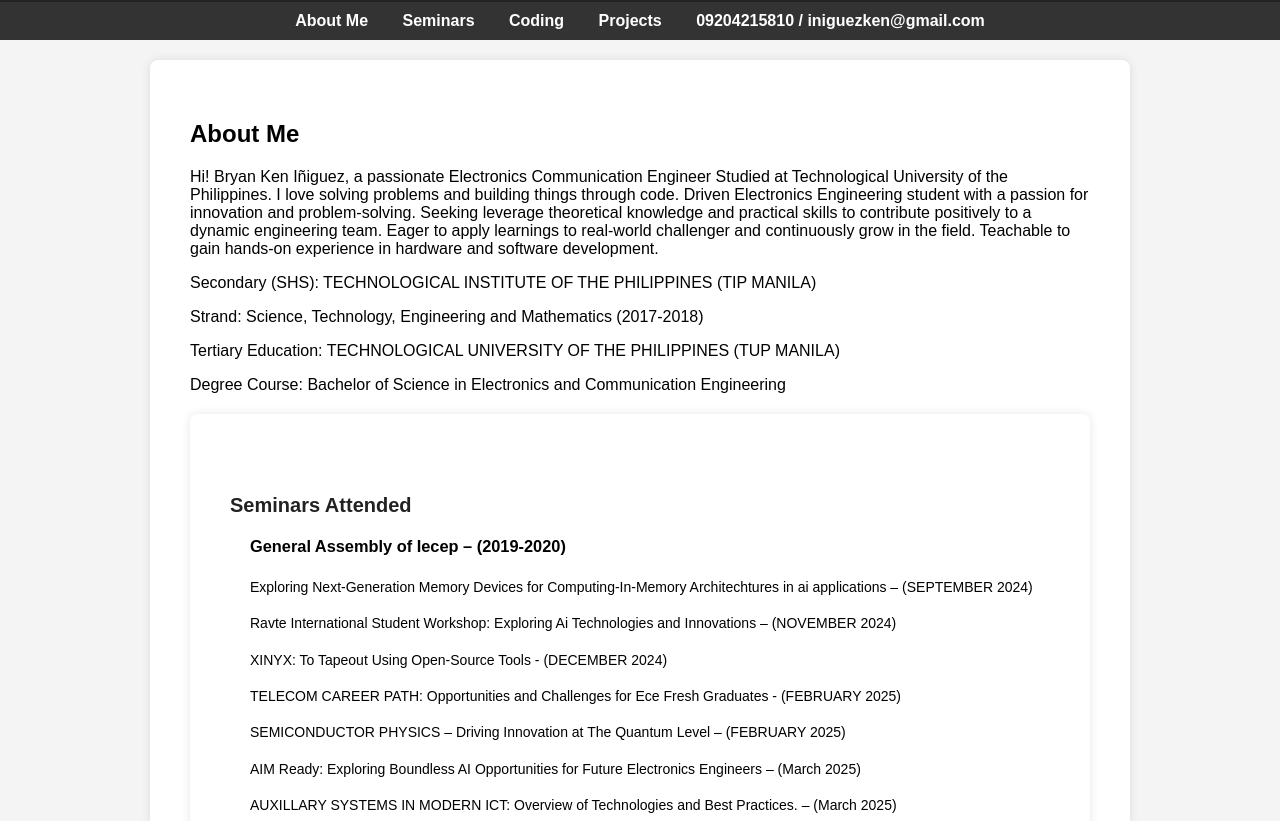
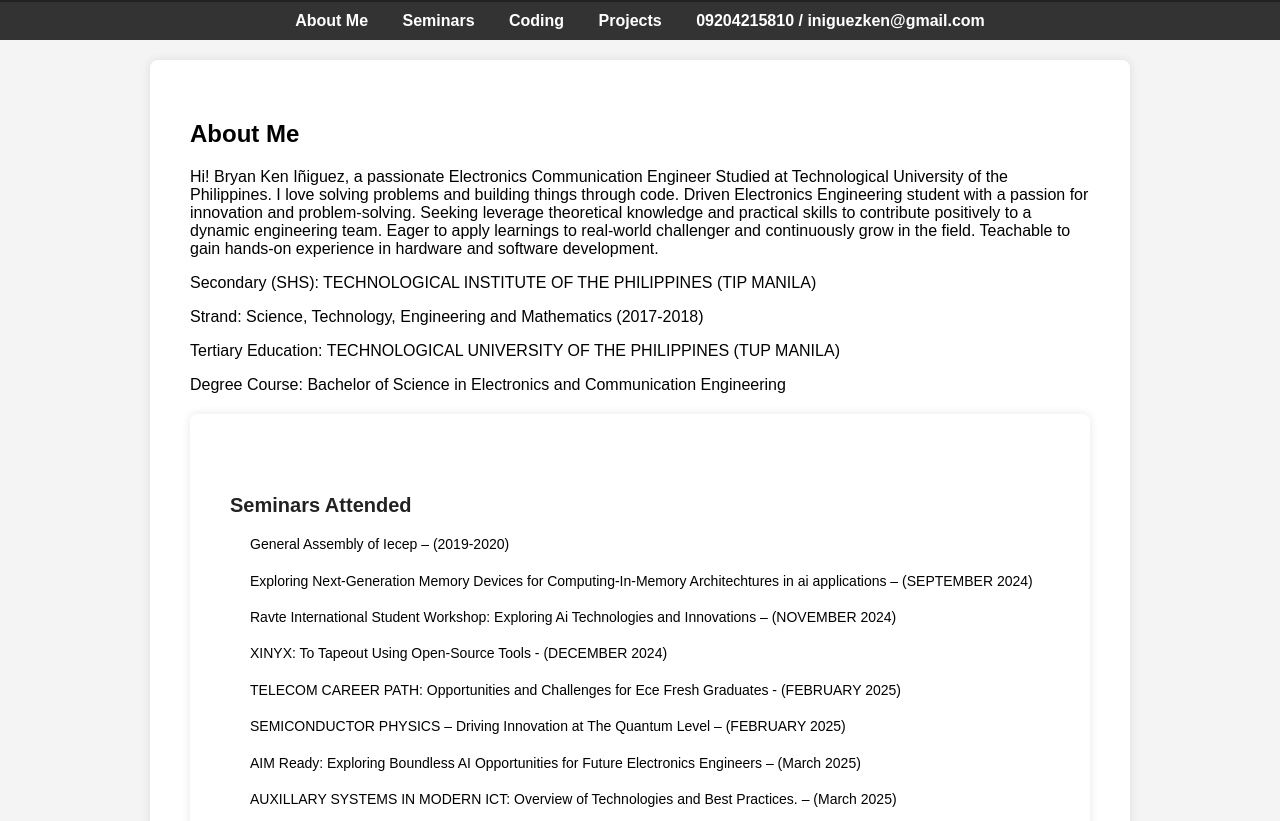
Before and after one commit to ken023-kiyaku/ken-resume, a plain HTML site: page index.html in a window 1280 px wide. Shown: the part 276-1097 px from the top of the page. Drawn offline with Linux system fonts and the light colour scheme.

Commit message:
Add files via upload

```diff
--- a/index.html
+++ b/index.html
@@ -90,7 +90,7 @@
   <section id="seminars">
     <h2>Seminars Attended</h2>
     <ul class="seminar-list">
-    <h3>General Assembly of Iecep – (2019-2020)</h3>
+    <p>General Assembly of Iecep – (2019-2020)<p>
     <p>Exploring Next-Generation Memory Devices for Computing-In-Memory Architechtures in ai applications – (SEPTEMBER 2024)<p>
     <p>Ravte International Student Workshop: Exploring Ai Technologies and Innovations – (NOVEMBER 2024)<p>
     <p>XINYX: To Tapeout Using Open-Source Tools - (DECEMBER 2024)<p>
```
